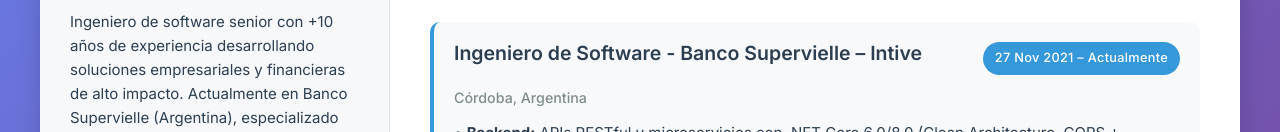
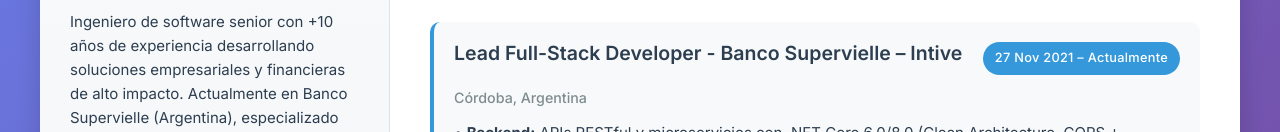
Before and after one commit to otoro90/cv, a plain HTML site: page index.html in a window 1280 px wide. Shown: the part 347-479 px from the top of the page. Drawn offline with Linux system fonts and the light colour scheme.

Commit message:
Actualizar título de experiencia laboral en el CV a "Lead Full-Stack Developer" en Banco Supervielle – Intive.

```diff
--- a/index.html
+++ b/index.html
@@ -89,7 +89,7 @@
             <h2 id="experiencia-heading"><i class="fas fa-briefcase"></i> Experiencia Laboral</h2>
             <article>
                 <div class="article-header">
-                    <h3>Ingeniero de Software - Banco Supervielle – Intive</h3>
+                    <h3>Lead Full-Stack Developer - Banco Supervielle – Intive</h3>
                     <time datetime="2021-11-27">27 Nov 2021 – Actualmente</time>
                 </div>
                 <p>Córdoba, Argentina</p>
```
